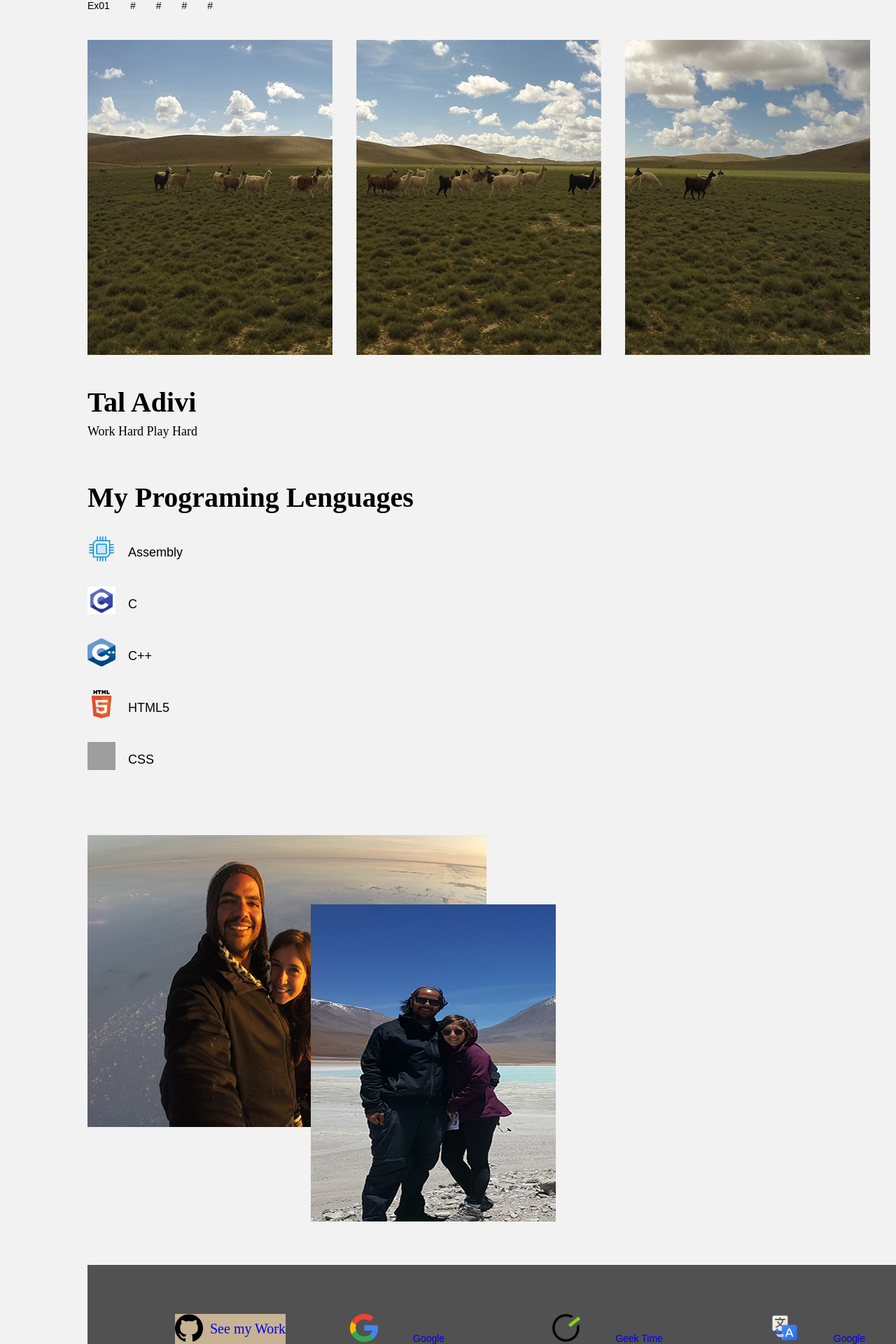
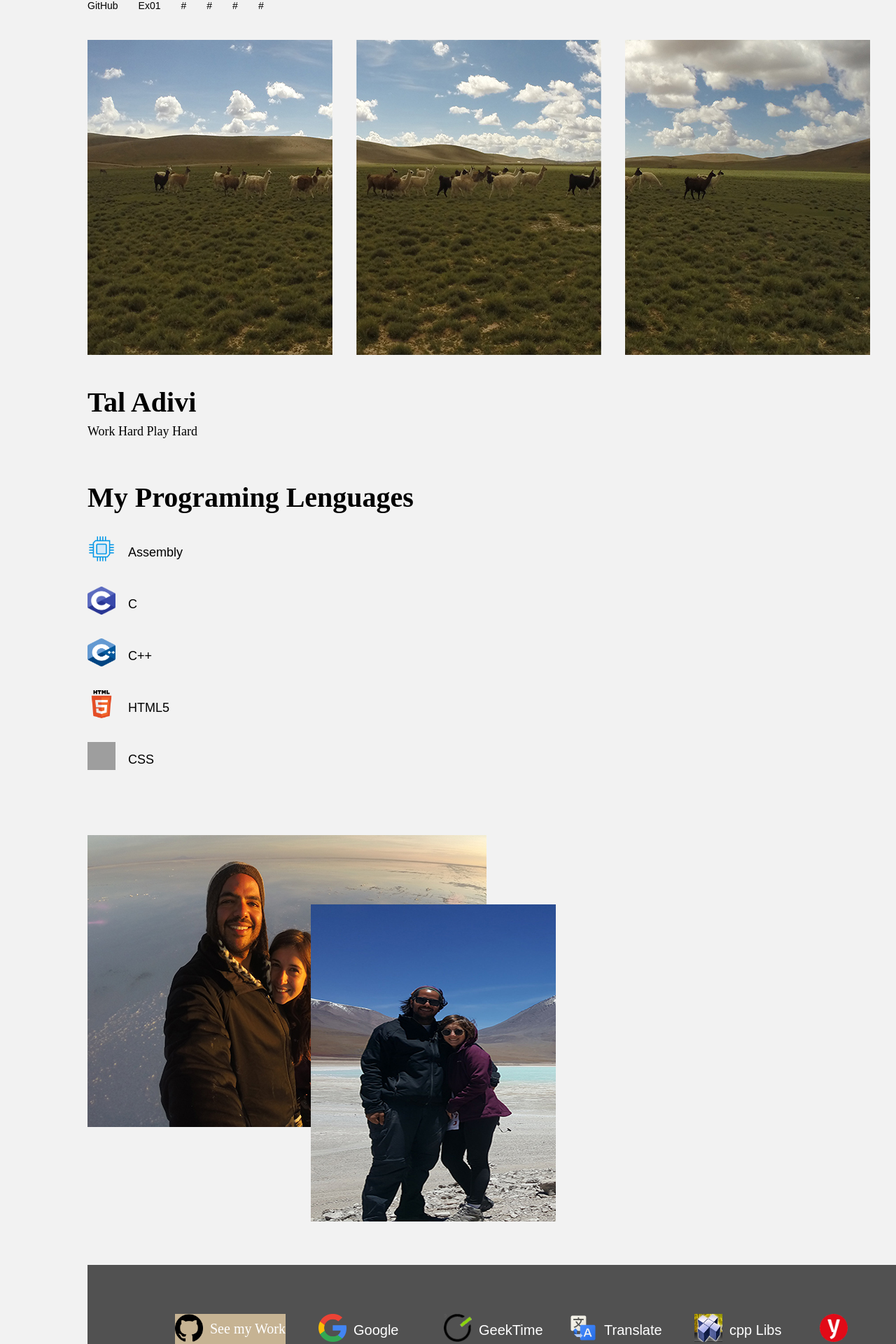
Before and after one commit to TalAdivi/Web2019, a PHP site: page /ex2.html in a window 1280 px wide. Shown: the part 214-2134 px from the top of the page at 70% size. Run offline with PHP 8.4, Linux system fonts and the light colour scheme; grey boxes are pictures that could not be loaded.

Commit message:
Commiting

```diff
--- a/Semester B web 2019/ex2.html
+++ b/Semester B web 2019/ex2.html
@@ -4,13 +4,12 @@
     <link rel="stylesheet" href="includes/style.css">
     <title>Tal Adivi</title>
 </head>
-
 <body>
   <header>
       <a href="ex2.html"><span><b>Tal Adivi</b></span></a>
   </header>
-
   <nav class="links">
+        <a href="https://github.com/TalAdivi/Web2019/tree/master/Semester%20B%20web%202019" target="_black" >GitHub</a>
           <a href="exercises/ex01/" target="_black">Ex01</a>
           <a href="#" target="_black">#</a>
           <a href="#" target="_black">#</a>
@@ -31,8 +30,8 @@
           <h2>My Programing Lenguages</h2>
           <ul class="Icons">
               <li><img src="images/2317705.png" alt="Assembly icon" title="Assembly icon"><span>Assembly</span></li>
-              <li><img src="images/C.png" alt="C icon" title="C icon"> <span>C</span></li>
-              <li><img src="images/cpp_logo.png" alt="C++ icon" title="C++ icon"> <span>C++</span></li>
+              <li><img src="images/C.png" alt="C icon" title="C icon"><span>C</span></li>
+              <li><img src="images/cpp_logo.png" alt="C++ icon" title="C++ icon"><span>C++</span></li>
               <li><img src="images/HTML_Logo.png" alt="HTML5 icon" title="HTML5 icon"><span>HTML5</span></li>
               <li><img src="images/css-118-569410.png" alt="CSS icon" title="CSS icon"><span>CSS</span></li>
           </ul>
@@ -41,30 +40,25 @@
           <img id="BackImg" src="images/G1091553.jpg" alt="Tal and Dafi photo" title="Tal and Dafi photo">
           <img id="FrontImg" src="images/20170207_125312.jpg" alt="Tal and Dafi photo 2" title="Tal and Dafi photo 2">
       </section>
-
   </main>
   <footer class="Icons">
+
       <section id="Git">
-            <a href="https://github.com/TalAdivi/Web2019/tree/master/Semester%20B%20web%202019"><img src="images/GitHub icon.png" alt="GitHub icon" title="GitHub icon"><span>See my Work</span></a>
+            <a href="https://github.com/TalAdivi/Web2019/tree/master/Semester%20B%20web%202019" target="_black" ><img src="images/GitHub icon.png" alt="GitHub icon" title="GitHub icon"><span>See my Work</span></a>
       </section>
 
       <section id="FiveLinks">
-        <a href="https://www.google.co.il"><img src="images/google-icon-logo-png-transparent.png" alt="google icon" title="google icon"><span>Google</span></a>
-        <a href="https://www.geektime.co.il/"><img src="images/Geektime.png" alt="GeekTime icon" title="GeekTIme icon"><span>Geek Time</span></a>
-        <a href="https://translate.google.co.il/?hl=iw&tab=TT&authuser=0"><img src="images/Google-Translate-icon.png" alt="GoogleTranslate icon" title="GoogleTranslate icon"><span>Google Translate</span></a>
-        <a href="http://www.cplusplus.com/reference/clibrary/"><img src="images/bg.png" alt="cplusplus icon" title="cplusplus icon"><span>cpp Libs</span></a>
-        <a href="https://www.facebook.com/adivi"><img src="images/facebook.png" alt="FaceBook icon" title="FaceBook icon"><span>My FaceBook</span></a>
-        <a href="https://www.linkedin.com/in/tal-adivi-38434617a"><img src="images/768px-LinkedIn_logo_initials.png" alt="LinkedIn icon" title="LinkedIn icon"><span>My LinkedIn</span></a>
-       </section>
-
+        <a href="https://www.google.co.il" target="_black"><img src="images/google-icon-logo-png-transparent.png" alt="google icon" title="google icon"><span>Google</span></a>
+        <a href="https://www.geektime.co.il/" target="_black"><img src="images/Geektime.png" alt="GeekTime icon" title="GeekTIme icon"><span>GeekTime</span></a>
+        <a href="https://translate.google.co.il/?hl=iw&tab=TT&authuser=0" target="_black"><img src="images/Google-Translate-icon.png" alt="GoogleTranslate icon" title="GoogleTranslate icon"><span>Translate</span></a>
+        <a href="http://www.cplusplus.com/reference/clibrary/" target="_black"><img src="images/bg.png" alt="cplusplus icon" title="cplusplus icon"><span>cpp Libs</span></a>
+        <a href="https://www.ynet.co.il/home/0,7340,L-8,00.html" target="_black"><img src="images/Ynet Icon .png" alt="Ynet icon" title="Ynet icon"><span>Ynet</span></a>
+      </section>
         <section class="Boundary"></section>
-
         <section id="OtherLinks">
-                <a href="https://www.ynet.co.il/home/0,7340,L-8,00.html"><img src="images/Ynet Icon .jpg" alt="Ynet icon" title="Ynet icon"><span>Ynet</span></a>
+            <a href="https://www.facebook.com/adivi" target="_black"><img src="images/facebook.png" alt="FaceBook icon" title="FaceBook icon"></a>
+            <a href="https://www.linkedin.com/in/tal-adivi-38434617a" target="_black"><img src="images/768px-LinkedIn_logo_initials.png" alt="LinkedIn icon" title="LinkedIn icon"></a>
         </section>
-
-
       </footer>
-
 </body>
-</html>`
+</html>
--- a/Semester B web 2019/includes/style.css
+++ b/Semester B web 2019/includes/style.css
@@ -14,14 +14,6 @@ a{
 .Icons img{
     width: 40px;
     height: 40px;
-}
-
-.Icons li span{
-    font-family: Arial, Helvetica, sans-serif;
-    font-size: 18px;
-    padding-top: 15px;
-    padding-left: 18px;
-    position: absolute;
 }
 
 .Icons li span{
@@ -64,7 +56,7 @@ a{
 body header{
     padding-top:40px;
     padding-bottom: 40px;
-    background-image: url(/images/icon3.png);
+    background-image: url(/);
     width:auto;
     height:auto;
     display:block;
@@ -136,6 +128,10 @@ main{
 
 }
 
+#Git{
+    padding-right: 150px;
+}
+
 #Git a{
     position: absolute;
     background: #C6B393;
@@ -151,28 +147,46 @@ main{
 
 #FiveLinks{
   padding-bottom: 53px;
-  padding-left:200px;
+  padding-left:150px;
 
 }
 
 #FiveLinks a{
-    padding-left: 50px;
+    padding-left: 55px;
 
 }
 
 #FiveLinks span{
-    padding-left: 50px;
+    padding-left: 10px;
+    padding-top: 12px;
     font-family: Arial, Helvetica, sans-serif;
-    font-size: 14px;
+    font-size: 20px;
+    position: absolute;
 }
 
 #FiveLinks a{
-    padding-right: 100px;
+    padding-right: 80px;
 }
 
 
 #OtherLinks{
   padding-top: 42px;
+  padding-bottom: 43px;
 }
 
-/* TAL  ADIVI*/
+#OtherLinks a{
+    padding-right: 19px;
+  }
+
+  #OtherLinks img{
+    height: 20px;
+    width: 20px;
+  }
+
+footer span{
+    color:#ffffff;
+}
+
+footer span:hover{
+    color:#000000;
+}
```
Also changed, not shown: Semester B web 2019/images/124010.png (added), Semester B web 2019/images/C.png, Semester B web 2019/images/Ynet Icon .png (added), Semester B web 2019/images/facebook-logo-png-5a35528eaa4f08.7998622015134439826976.jpg (added), Semester B web 2019/images/facebook.png.
